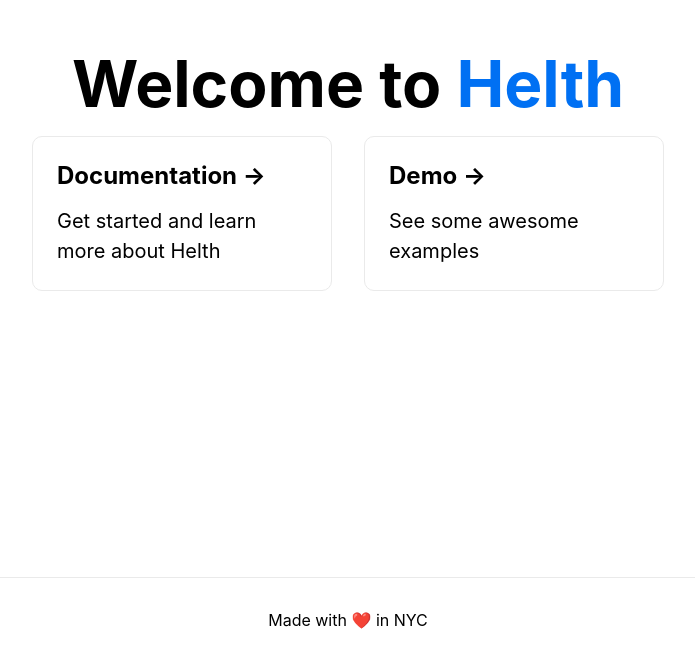
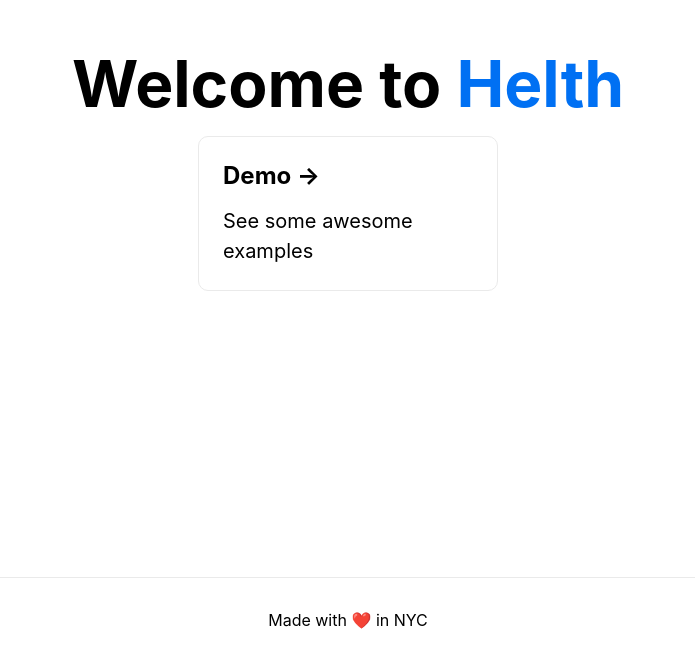
Before and after one commit to bentondecusin/helth, a Next.js app: page / in a window 1280 px wide. Shown: the part 223-885 px from the top of the page, without its empty margins (292-987 px from the left). Built offline with nearby package versions, Linux system fonts and the light colour scheme.

Commit message:
Update index.js

```diff
--- a/pages/index.js
+++ b/pages/index.js
@@ -18,12 +18,6 @@ export default function Home() {
 
 
         <div className={styles.grid}>
-          <a href="https://nextjs.org/docs" className={styles.card}>
-            <h2>Documentation &rarr;</h2>
-            <p>Get started and learn more about Helth</p>
-          </a>
-
-
           <a
             href="https://github.com/vercel/next.js/tree/canary/examples"
             className={styles.card}
```
